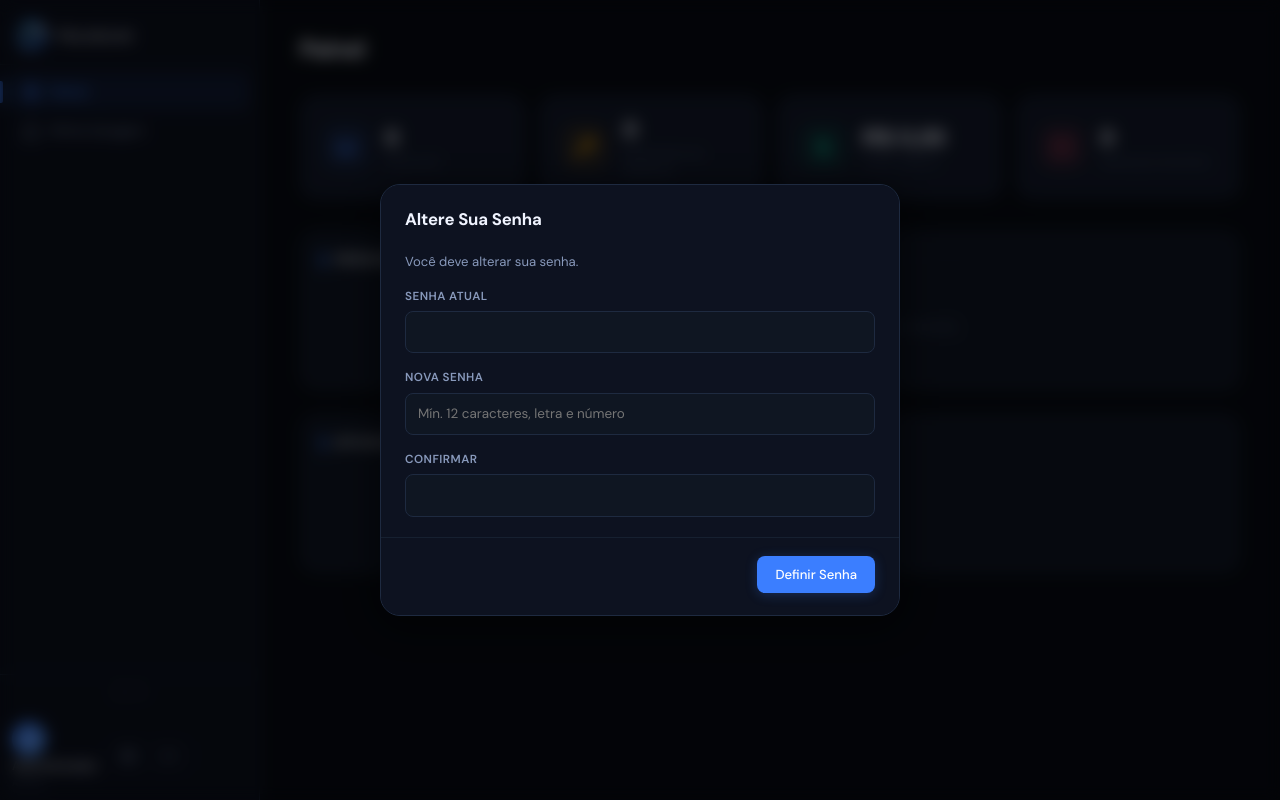
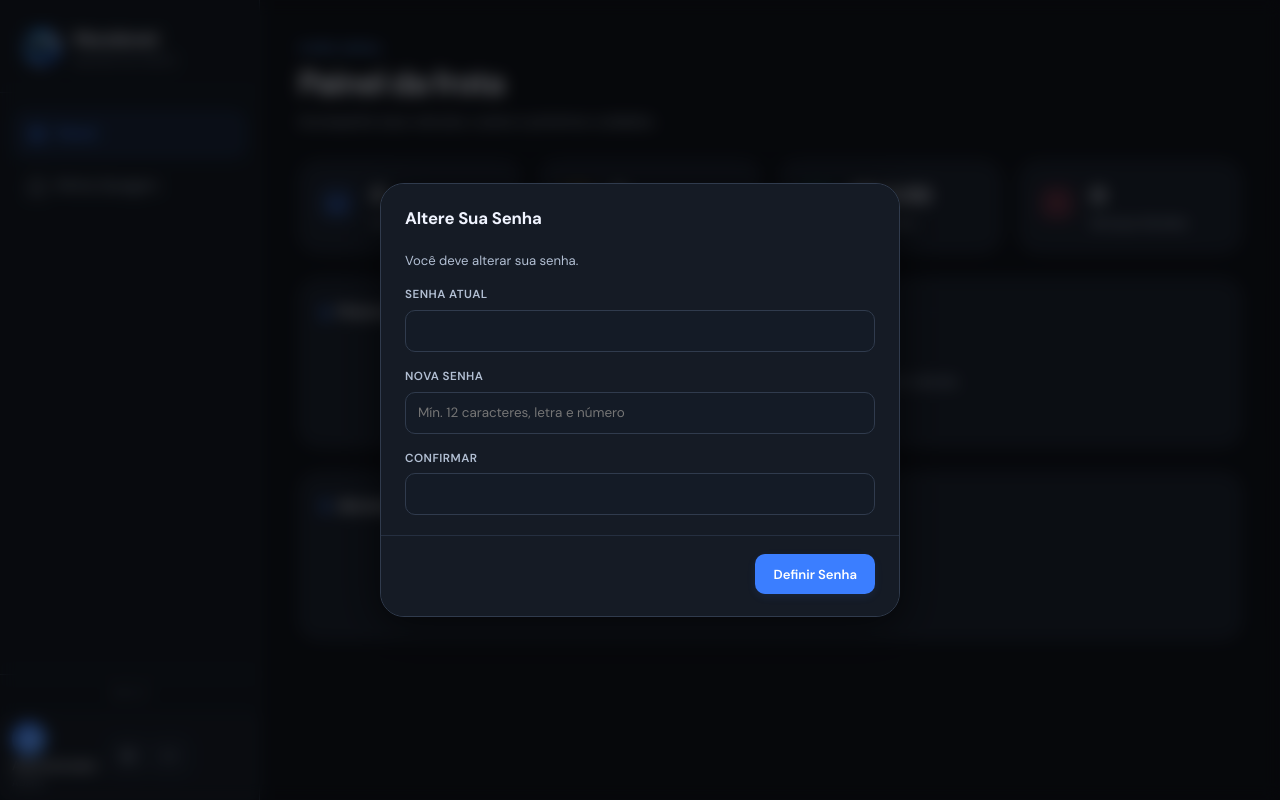
Before and after one commit to mundonetprovedor/garagem, a Flask app: page / in a window 1280 px wide. Run offline with Flask 3, Linux system fonts and the light colour scheme; the visitor is signed in with stand-in values (Sample User, id 1); data comes from the database, SQL or seed files in the repository; data that the repository does not hold is empty; parts of the project's set-up code (start-up, migrations or seed data) failed here and were passed over.

Commit message:
feat(ui): moderniza layout geral da frota

```diff
--- a/static/css/style.css
+++ b/static/css/style.css
@@ -9,18 +9,18 @@ img{max-width:100%}
 
 /* ── Color Tokens ── */
 :root,[data-theme="dark"]{
-  --bg-base:#080c14;
-  --bg-raised:#0d1220;
-  --bg-surface:#111827;
-  --bg-card:#141b2d;
-  --bg-hover:#1a2337;
-  --bg-input:#0f1622;
-  --border:#1e2a40;
-  --border-subtle:#162030;
+  --bg-base:#10141c;
+  --bg-raised:#151b25;
+  --bg-surface:#191f2a;
+  --bg-card:#1c2330;
+  --bg-hover:#252e3d;
+  --bg-input:#141b26;
+  --border:#303b4d;
+  --border-subtle:#252f40;
   --border-focus:#3b7eff;
   --text-primary:#f0f4ff;
-  --text-secondary:#8899bb;
-  --text-muted:#4a5878;
+  --text-secondary:#b2bfd3;
+  --text-muted:#8b9ab2;
   --accent:#3b7eff;
   --accent-2:#5c9fff;
   --accent-hover:#5c9fff;
@@ -41,7 +41,7 @@ img{max-width:100%}
   --shadow-lg:0 8px 40px rgba(0,0,0,.6);
 }
 [data-theme="light"]{
-  --bg-base:#f0f4fa;
+  --bg-base:#f3f5f9;
   --bg-raised:#ffffff;
   --bg-surface:#f5f7fc;
   --bg-card:#ffffff;
@@ -52,7 +52,7 @@ img{max-width:100%}
   --border-focus:#3b7eff;
   --text-primary:#0d1530;
   --text-secondary:#4a5878;
-  --text-muted:#8899bb;
+  --text-muted:#63718b;
   --accent:#3b7eff;
   --accent-2:#2563eb;
   --accent-hover:#2563eb;
@@ -76,10 +76,10 @@ img{max-width:100%}
 /* ── Design Tokens ── */
 :root{
   --radius-xs:4px;
-  --radius-sm:8px;
-  --radius-md:12px;
-  --radius-lg:16px;
-  --radius-xl:20px;
+  --radius-sm:10px;
+  --radius-md:14px;
+  --radius-lg:20px;
+  --radius-xl:24px;
   --sidebar-w:260px;
   --header-h:56px;
   --font-body:'DM Sans',-apple-system,BlinkMacSystemFont,sans-serif;
@@ -1433,6 +1433,76 @@ body{
   .reminder-meta{min-width:0;text-align:left}
 }
 
+/* Identidade visual e hierarquia das telas. */
+.sidebar-header{padding:28px 22px 24px}
+.logo{gap:12px}
+.logo img{width:40px;height:40px}
+.logo-name{font-size:1.1rem;letter-spacing:-.03em}
+.logo-tag{margin-top:6px;font-size:.65rem;letter-spacing:.08em}
+.sidebar-nav{padding:18px 14px;gap:6px}
+.nav-btn{padding:12px 14px;font-size:.88rem;min-height:46px}
+.nav-btn.active{background:var(--accent-subtle);box-shadow:inset 0 0 0 1px var(--accent-glow)}
+.nav-btn.active::before{display:none}
+.sidebar-user{background:var(--bg-surface)}
+.main-content{width:calc(100% - var(--sidebar-w));max-width:1600px;padding:40px clamp(24px,3vw,48px)}
+.view-header{gap:20px;margin-bottom:28px}
+.view-heading{flex:1;min-width:0}
+.view-eyebrow{font-size:.68rem;letter-spacing:.12em;text-transform:uppercase;color:var(--accent-2);font-weight:700;margin-bottom:8px}
+.view-heading h1{font-size:clamp(1.5rem,2.5vw,2rem);letter-spacing:-.04em;line-height:1.2;color:var(--text-primary);background:none}
+.view-description{color:var(--text-secondary);font-size:.87rem;margin-top:8px;max-width:48ch}
+.btn{font-weight:600;min-height:40px}
+.btn-primary{box-shadow:0 3px 8px var(--accent-subtle)}
+.btn-ghost{background:var(--bg-card)}
+.stats-grid{gap:16px;margin-bottom:24px;grid-template-columns:repeat(4,minmax(0,1fr))}
+.stat-card{padding:22px 18px;align-items:flex-start;gap:14px;background:var(--bg-card);box-shadow:var(--shadow-sm)}
+.stat-info{min-width:0}
+.stat-value{font-family:var(--font-body)!important;font-size:clamp(1.2rem,1.7vw,1.8rem);line-height:1.2;overflow-wrap:anywhere}
+.stat-label{font-size:.75rem;text-transform:none;letter-spacing:0;line-height:1.4;color:var(--text-secondary);margin-top:6px}
+.stat-icon{width:40px;height:40px;border-radius:12px}
+.section-block{padding:22px 24px;background:var(--bg-card);box-shadow:var(--shadow-sm)}
+.section-title{font-size:.95rem;letter-spacing:-.01em;text-transform:none}
+.car-card{box-shadow:var(--shadow-sm)}
+.vistoria-card{background:var(--bg-raised);border-left-width:1px;box-shadow:none;padding:18px}
+.vistoria-head{padding-bottom:12px;border-bottom:1px solid var(--border-subtle)}
+.vistoria-date{font-size:.95rem;letter-spacing:-.02em}
+.vistoria-notes{font-size:.88rem}
+.vistoria-valid{font-size:.74rem;letter-spacing:0;text-transform:none;color:var(--text-secondary)}
+.car-details-panel{background:var(--bg-card);box-shadow:var(--shadow-sm)}
+.car-overview{padding:20px;gap:20px}
+.car-overview-photo{width:112px;height:84px;border-radius:12px}
+.car-overview-identity .label{font-size:.7rem;text-transform:none;letter-spacing:0}
+.car-overview-identity .value{font-size:1rem}
+.car-details-panel summary{font-size:.82rem}
+.search-box{border-radius:12px;background:var(--bg-input)}
+.form-group input,.form-group select,.form-group textarea{border-radius:10px}
+.empty-text{color:var(--text-secondary);line-height:1.6}
+@media(min-width:769px) and (max-width:1100px){
+  .stats-grid{grid-template-columns:repeat(2,minmax(0,1fr))}
+  .view-header-actions{width:100%}
+}
+@media(max-width:768px){
+  .main-content{width:100%;padding:calc(var(--header-h) + 24px) 16px calc(88px + env(safe-area-inset-bottom))}
+  .view-header{gap:16px;margin-bottom:22px}
+  .view-heading{width:100%}
+  .view-eyebrow{margin-bottom:6px;font-size:.65rem}
+  .view-description{font-size:.82rem}
+  .stats-grid{grid-template-columns:repeat(2,minmax(0,1fr));gap:10px}
+  .stat-card{padding:16px 12px;gap:10px;flex-direction:column}
+  .stat-value{font-size:1.35rem}
+  .stat-label{font-size:.72rem}
+  .section-block{padding:16px 14px;margin-bottom:16px}
+  .vistoria-card{padding:14px}
+  .car-overview{padding:14px;gap:14px}
+  .car-overview-photo{width:88px;height:76px}
+  .car-overview-identity{gap:8px 20px}
+  .mobile-bottom-nav{border-top:1px solid var(--border);padding-bottom:env(safe-area-inset-bottom);background:var(--bg-raised)}
+  .mobile-nav-item{min-height:56px}
+  .btn{min-height:44px}
+}
+@media(prefers-reduced-motion:reduce){
+  *,*::before,*::after{animation:none!important;transition:none!important;scroll-behavior:auto!important}
+}
+
 /* Formulários móveis: conteúdo rolável entre cabeçalho e ações fixas. */
 @media(max-width:768px){
   .modal:has(>form){
--- a/templates/index.html
+++ b/templates/index.html
@@ -18,7 +18,7 @@ const APP_VERSION="{{version}}";
 </script>
 
 <aside class="sidebar" id="sidebar">
-    <div class="sidebar-header"><div class="logo"><img src="/static/garage-logbook_logo.png" alt="" width="32" height="32"><span>Mundonet</span></div></div>
+    <div class="sidebar-header"><div class="logo"><img src="/static/garage-logbook_logo.png" alt="" width="32" height="32"><div class="logo-text"><span class="logo-name">Mundonet</span><span class="logo-tag">Gestão da frota</span></div></div></div>
     <nav class="sidebar-nav">
         <button class="nav-btn active" data-view="dashboard" onclick="switchView('dashboard')"><svg width="18" height="18" viewBox="0 0 24 24" fill="none" stroke="currentColor" stroke-width="2"><rect x="3" y="3" width="7" height="7" rx="1"/><rect x="14" y="3" width="7" height="7" rx="1"/><rect x="3" y="14" width="7" height="7" rx="1"/><rect x="14" y="14" width="7" height="7" rx="1"/></svg>Painel</button>
         <button class="nav-btn" data-view="garage" onclick="switchView('garage')"><svg width="18" height="18" viewBox="0 0 24 24" fill="none" stroke="currentColor" stroke-width="2"><path d="M3 9l9-7 9 7v11a2 2 0 01-2 2H5a2 2 0 01-2-2V9z"/></svg>Minha Garagem</button>
@@ -50,7 +50,7 @@ const APP_VERSION="{{version}}";
 <main class="main-content">
     <!-- Dashboard -->
     <section id="view-dashboard" class="view active">
-        <div class="view-header"><h1>Painel</h1></div>
+        <div class="view-header"><div class="view-heading"><p class="view-eyebrow">Visão geral</p><h1>Painel da frota</h1><p class="view-description">Acompanhe seus veículos, custos e próximos cuidados.</p></div></div>
         <div class="stats-grid" id="statsGrid">
             <div class="stat-card clickable" onclick="switchView('garage')"><div class="stat-icon blue"><svg width="22" height="22" viewBox="0 0 24 24" fill="none" stroke="currentColor" stroke-width="2"><path d="M5 17h14M5 17a2 2 0 01-2-2V7a2 2 0 012-2h14a2 2 0 012 2v8a2 2 0 01-2 2"/><circle cx="7.5" cy="17" r="2.5"/><circle cx="16.5" cy="17" r="2.5"/></svg></div><div class="stat-info"><span class="stat-value" id="statCars">0</span><span class="stat-label">Veículos</span></div></div>
             <div class="stat-card"><div class="stat-icon amber"><svg width="22" height="22" viewBox="0 0 24 24" fill="none" stroke="currentColor" stroke-width="2"><path d="M14.7 6.3a1 1 0 000 1.4l1.6 1.6a1 1 0 001.4 0l3.77-3.77a6 6 0 01-7.94 7.94l-6.91 6.91a2.12 2.12 0 01-3-3l6.91-6.91a6 6 0 017.94-7.94l-3.76 3.76z"/></svg></div><div class="stat-info"><span class="stat-value" id="statMaintenance">0</span><span class="stat-label">Registros de Serviço</span></div></div>
@@ -64,7 +64,7 @@ const APP_VERSION="{{version}}";
     <!-- Garage -->
     <section id="view-garage" class="view">
         <div class="view-header">
-            <h1>Minha Garagem</h1>
+            <div class="view-heading"><p class="view-eyebrow">Seus veículos</p><h1>Minha Garagem</h1><p class="view-description">Vistorias e histórico de cada veículo em um só lugar.</p></div>
             <div class="view-header-actions">
                 <div class="search-box"><svg width="16" height="16" viewBox="0 0 24 24" fill="none" stroke="currentColor" stroke-width="2.5"><circle cx="11" cy="11" r="8"/><line x1="21" y1="21" x2="16.65" y2="16.65"/></svg><input type="text" id="carSearch" placeholder="Buscar…" oninput="debouncedSearchCars()"></div>
                 <button class="btn btn-primary perm-can_add_cars" onclick="openModal('addCarModal')"><svg width="16" height="16" viewBox="0 0 24 24" fill="none" stroke="currentColor" stroke-width="2.5"><line x1="12" y1="5" x2="12" y2="19"/><line x1="5" y1="12" x2="19" y2="12"/></svg><span class="btn-label">Adicionar Veículo</span></button>
```
